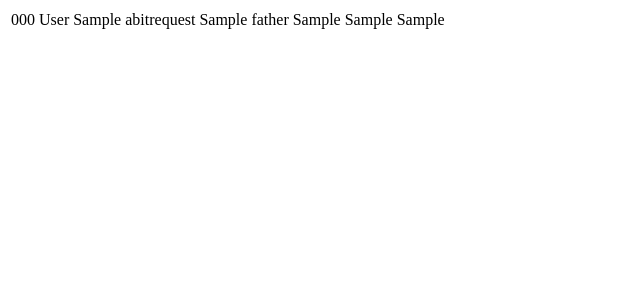
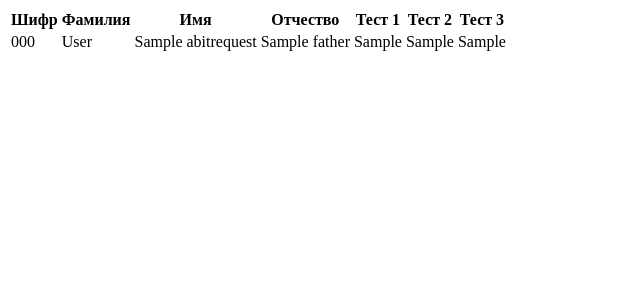
Before and after one commit to yanzay/abiturient, a Django app: template abit/templates/reqslist.html in a window 1280 px wide. Shown: the top 300 px of the page, without its empty margins (0-640 px from the left). Run offline with Django 3.2, Linux system fonts and the light colour scheme; the template is opened without the code that fills it: most values are stand-ins (such as "Sample title", 1, 10 or a date in 2020); parts of the project's set-up code (start-up, migrations or seed data) failed here and were passed over.

Commit message:
Update abit/templates/reqslist.html

```diff
--- a/abit/templates/reqslist.html
+++ b/abit/templates/reqslist.html
@@ -2,6 +2,15 @@
 
 {% block content %}
 <table>
+<tr>
+    <th>Шифр</th>
+    <th>Фамилия</th>
+    <th>Имя</th>
+    <th>Отчество</th>
+    <th>Тест 1</th>
+    <th>Тест 2</th>
+    <th>Тест 3</th>
+</tr>
 {% for r in abitrequest_list %}
 <tr>
     <td>{{ r.code }}</td>
```
